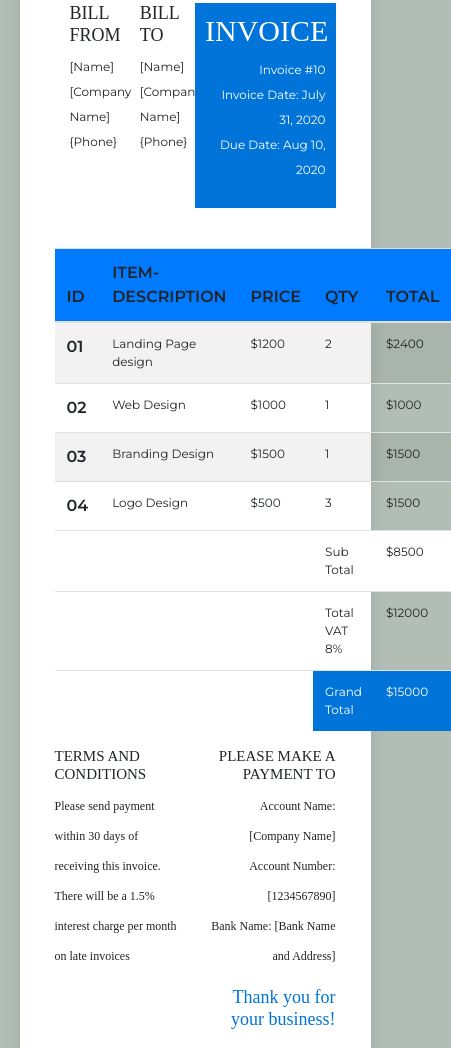
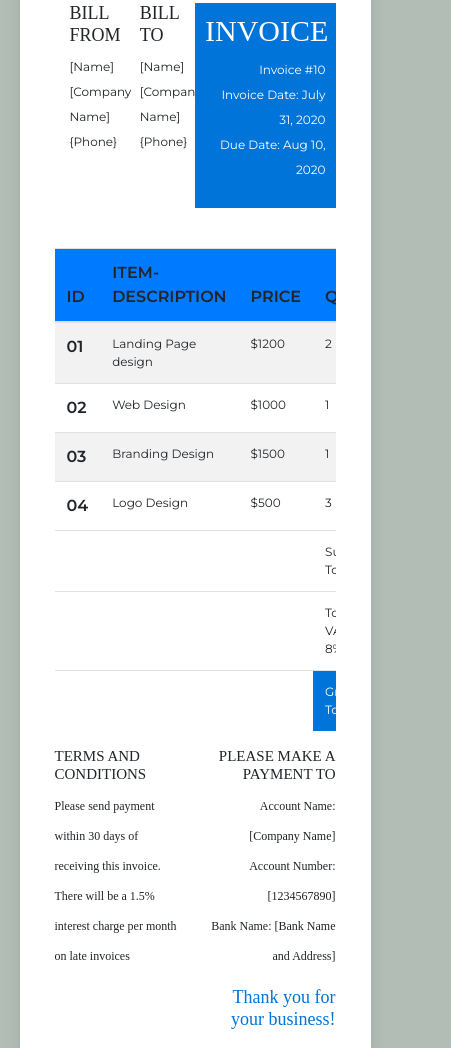
Before and after one commit to KoolTeck/Invator-invoice-preview, a plain HTML site: page index.html in a window 390 px wide. Shown: the part 941-1989 px from the top of the page, 451 px wide, since content can reach past the window. Drawn offline with nearby package versions, Linux system fonts and the light colour scheme.

Commit message:
my commit

```diff
--- a/asset/css/style.css
+++ b/asset/css/style.css
@@ -405,7 +405,8 @@ ul.invoice-ul li{
 
 
 @media screen and (max-width:500px){
-
+    table.table-striped{
+    }
 }
 @media screen and (max-width:300px){
 
--- a/index.html
+++ b/index.html
@@ -142,7 +142,7 @@
                                 </div>
 
                                 <div class="row">
-                                    <table class="table table-striped table-lg">
+                                    <table class="table table-striped table-responsive-sm table-lg">
                                         <thead class="bg-primary">
                                           <tr>
                                             <th scope="col">ID</th>
```
